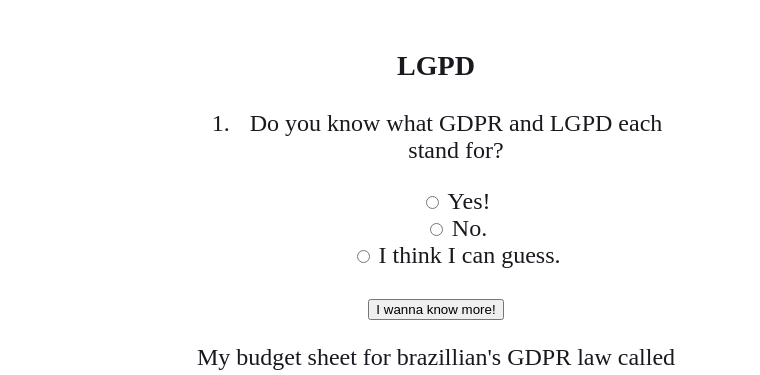
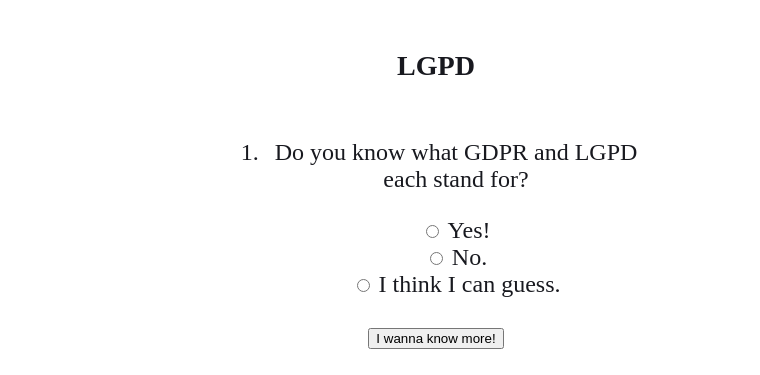
Before and after one commit to fabioffj/fabioffj.github.io, a plain HTML site: page index.html in a window 1280 px wide. Shown: the part 173-548 px from the top of the page, 520-1280 px from the left. Drawn offline with Linux system fonts and the light colour scheme.

Commit message:
Fix lgpd(?)

```diff
--- a/style.css
+++ b/style.css
@@ -21,6 +21,11 @@ html {
 
   #img {
     width: 75%;
+  }
+
+  #list {
+    padding: 1%;
+    margin: 5%;
   }
 
   #valhalla {
```
